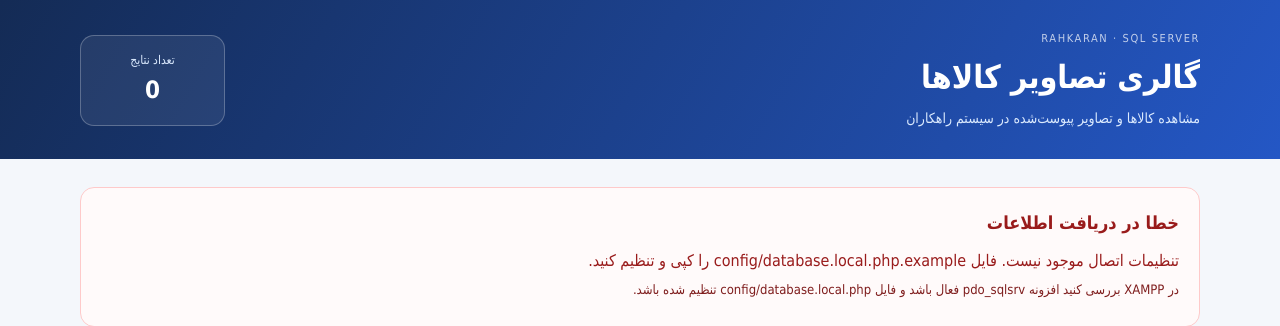
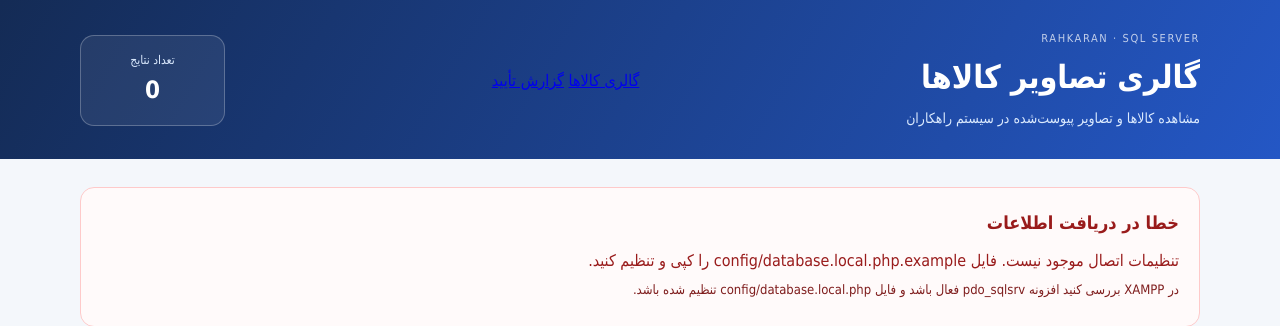
Before and after one commit to cognitive-kernel/pictures, a PHP site: page / in a window 1280 px wide. Shown: the top 326 px of the page. Run offline with PHP 8.4, Linux system fonts and the light colour scheme; some libraries are stand-ins or nearby versions.

Commit message:
Add navigation link to approval report

```diff
--- a/index.php
+++ b/index.php
@@ -232,6 +232,10 @@ function sortLink(string $column, string $label, string $currentSort, string $cu
             <h1>گالری تصاویر کالاها</h1>
             <p class="subtitle">مشاهده کالاها و تصاویر پیوست‌شده در سیستم راهکاران</p>
         </div>
+        <nav class="main-nav" aria-label="منوی اصلی">
+            <a class="active" href="index.php">گالری کالاها</a>
+            <a href="report.php">گزارش تأیید</a>
+        </nav>
         <div class="total-box"><span>تعداد نتایج</span><strong><?= e(number_format($total)) ?></strong></div>
     </div>
 </header>
```
